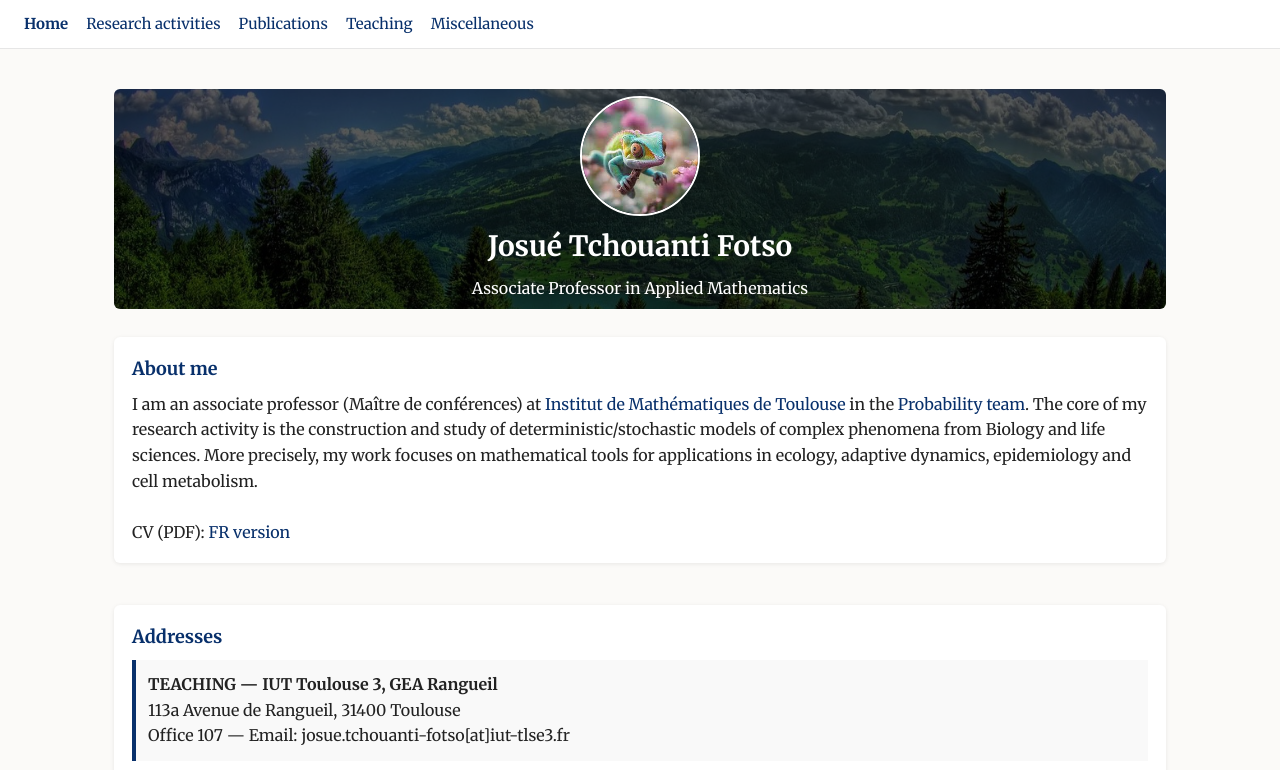
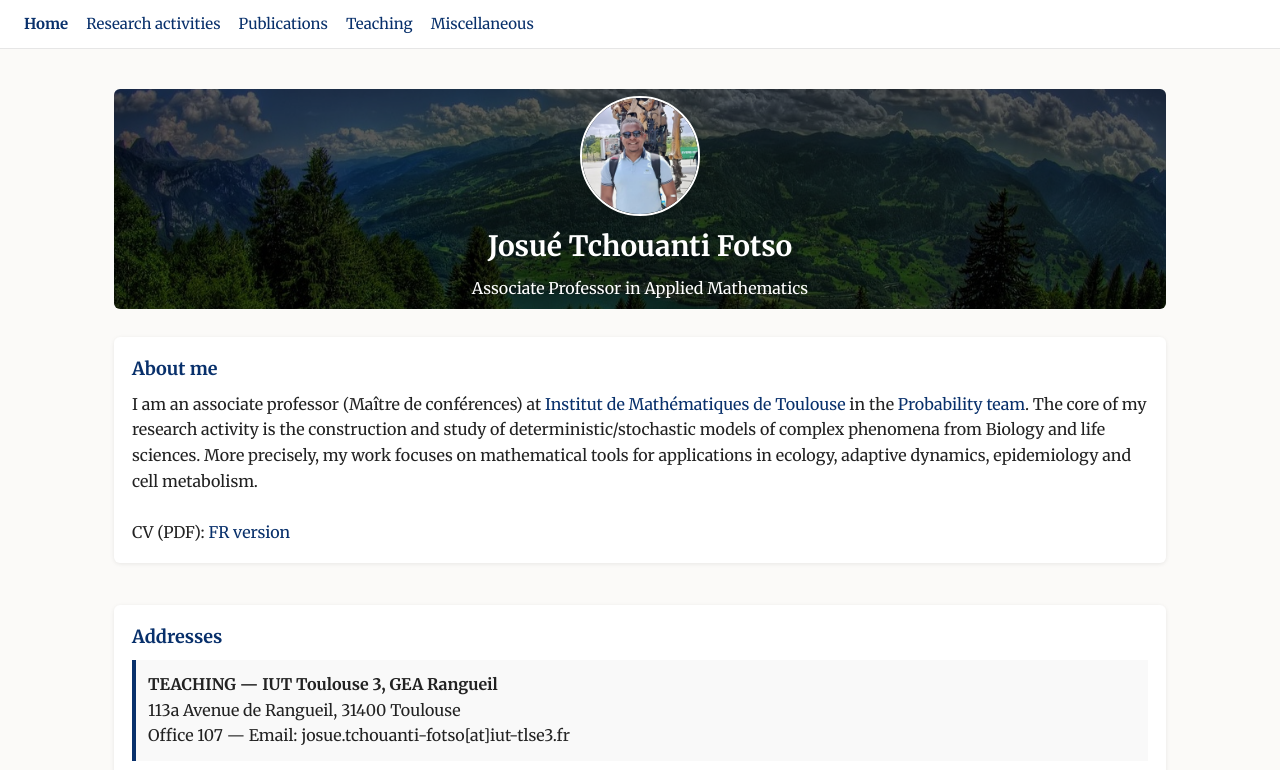
Before and after one commit to josuetchouanti/josuetchouanti.github.io, a plain HTML site: page index.html in a window 1280 px wide. Shown: the top 770 px of the page. Drawn offline with Linux system fonts and the light colour scheme.

Commit message:
Update index.html

```diff
--- a/index.html
+++ b/index.html
@@ -20,7 +20,7 @@
   <div class="hero" data-hero="assets/home.jpg">
     <div class="hero-overlay"></div>
     <div>
-      <img class="photo" src="assets/profile.jpeg" alt="photo"  data-photo="assets/profile.jpeg">
+      <img class="photo" src="assets/myprofile.png" alt="photo"  data-photo="assets/myprofile.png">
       <h1>Josué Tchouanti Fotso</h1>
       <p>Associate Professor in Applied Mathematics</p>
     </div>
```
